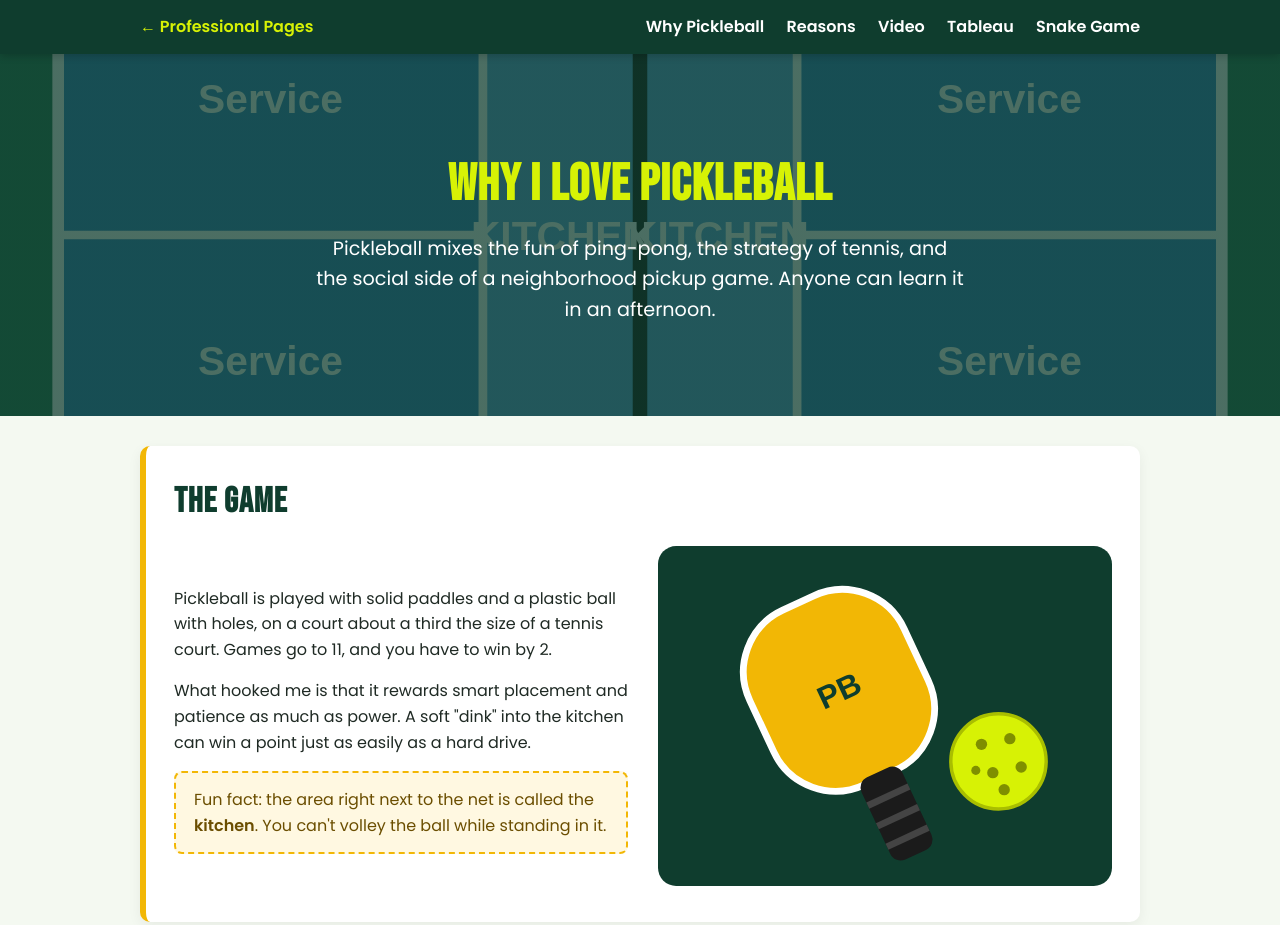
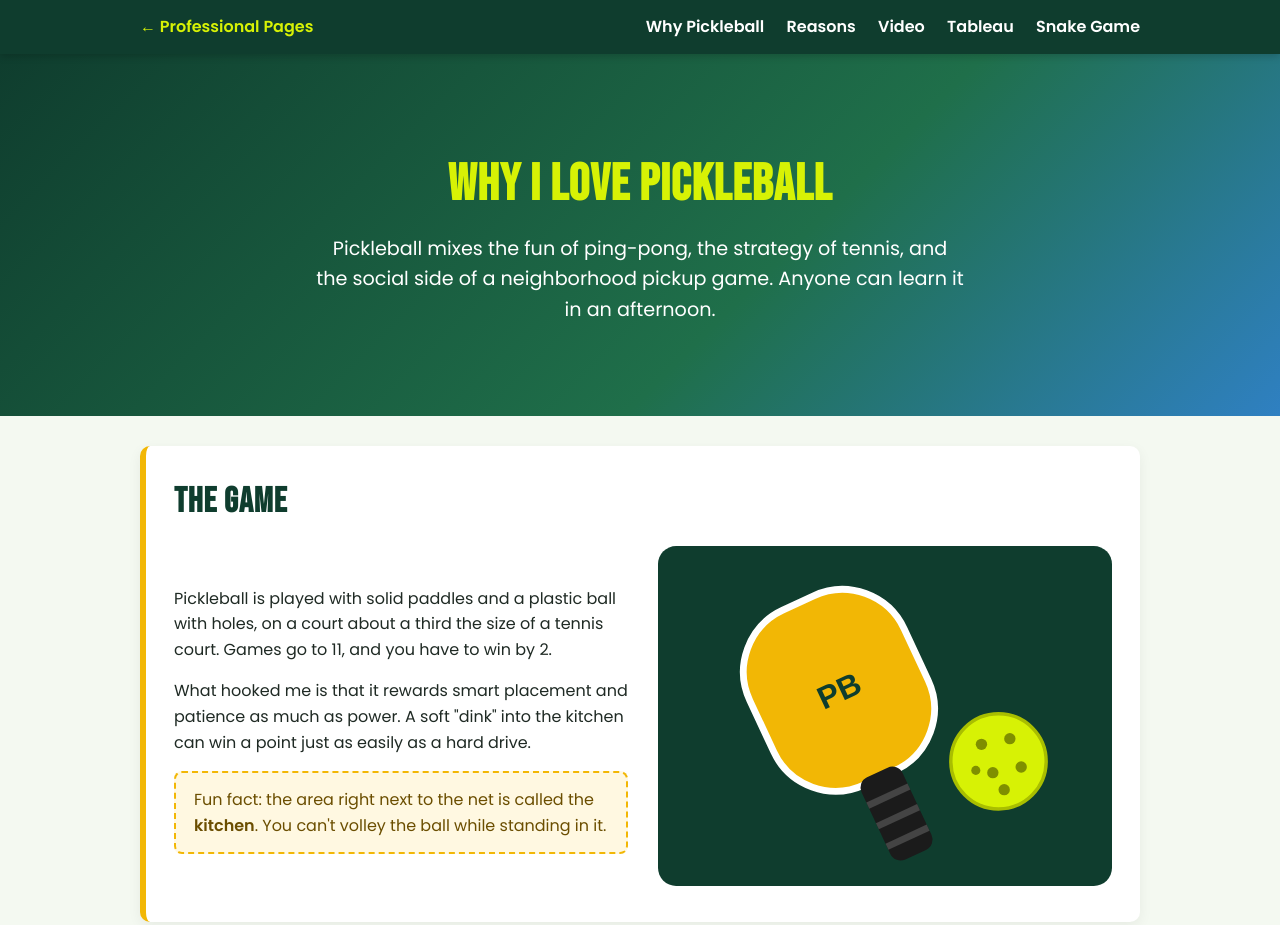
Before and after one commit to reedrobertson2004/Final-IS-Project, a plain HTML site: page scratch.html in a window 1280 px wide. Shown: the top 925 px of the page. Drawn offline with Linux system fonts and the light colour scheme.

Commit message:
Fix resume card layout and hero readability

```diff
--- a/styles.css
+++ b/styles.css
@@ -48,9 +48,7 @@ h2 { font-size: 2.2rem; margin: 0 0 1rem; }
 /* 4. Hero banner (div with a background image) */
 .hero {
   background-color: #1f6f4a;
-  background-image: linear-gradient(rgba(15, 61, 46, .75), rgba(15, 61, 46, .75)), url("images/court.svg");
-  background-size: cover;
-  background-position: center;
+  background-image: linear-gradient(135deg, #0f3d2e 0%, #1f6f4a 60%, #2f80c2 100%);
   color: #ffffff;
   text-align: center;
   padding: 90px 20px;
```
Also changed, not shown: index.html (+3 -3 lines).
